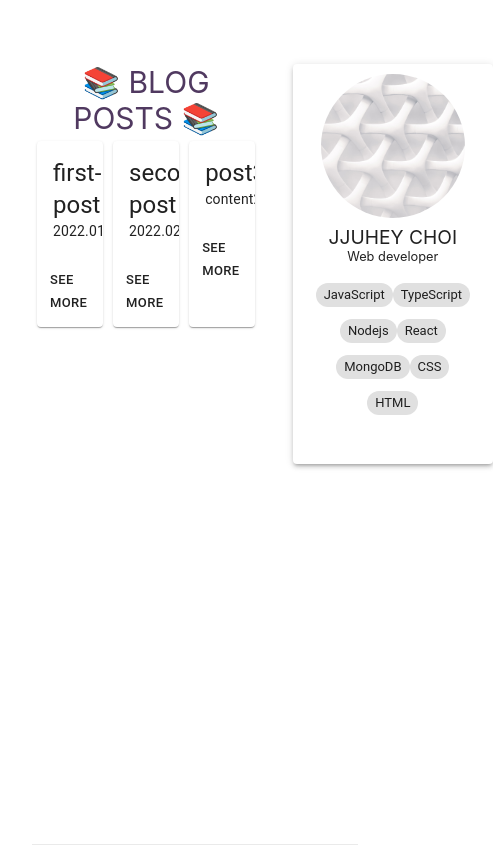
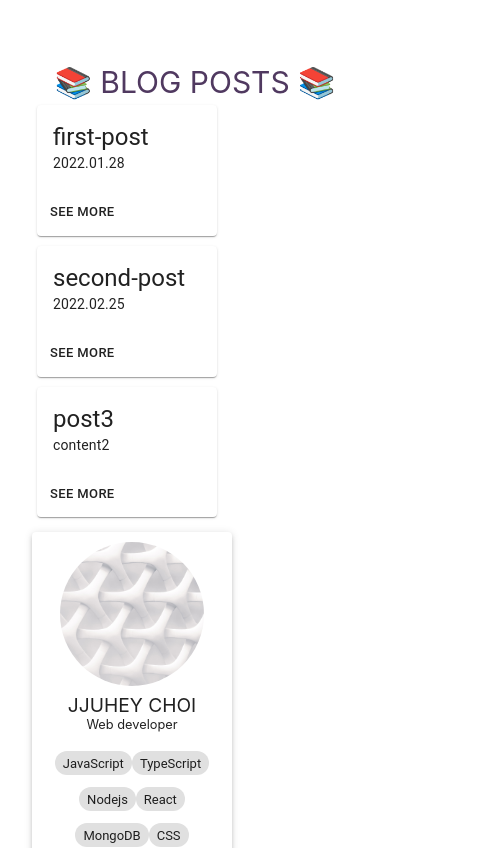
Before and after one commit to JJuhey/nextjs-jjuhey, a Next.js app: page / in a window 390 px wide. Shown: the top 848 px of the page, 493 px wide, since content can reach past the window. Built offline with nearby package versions, Linux system fonts and the light colour scheme.

Commit message:
fix: show correctly on mobile

```diff
--- a/styles/Home.module.css
+++ b/styles/Home.module.css
@@ -1,6 +1,7 @@
 .postList {
   display: flex;
   flex-direction: row;
+  flex-flow: row wrap;
 }
 
 .postList > * {
--- a/styles/Layout.module.css
+++ b/styles/Layout.module.css
@@ -8,8 +8,6 @@
   flex: 1;
   display: flex;
   flex-direction: row;
-  flex-wrap: wrap;
-  justify-content: space-between;
   font-size: 30px;
   color: rgb(80, 57, 96);
 }
@@ -40,3 +38,14 @@
 .borderCircle {
   border-radius: 9999px;
 }
+
+@media screen and (max-width: 800px) {
+  .main {
+    display: flex;
+    flex-direction: column;
+  }
+
+  .main > * {
+    width: 100%;
+  }
+}
```
